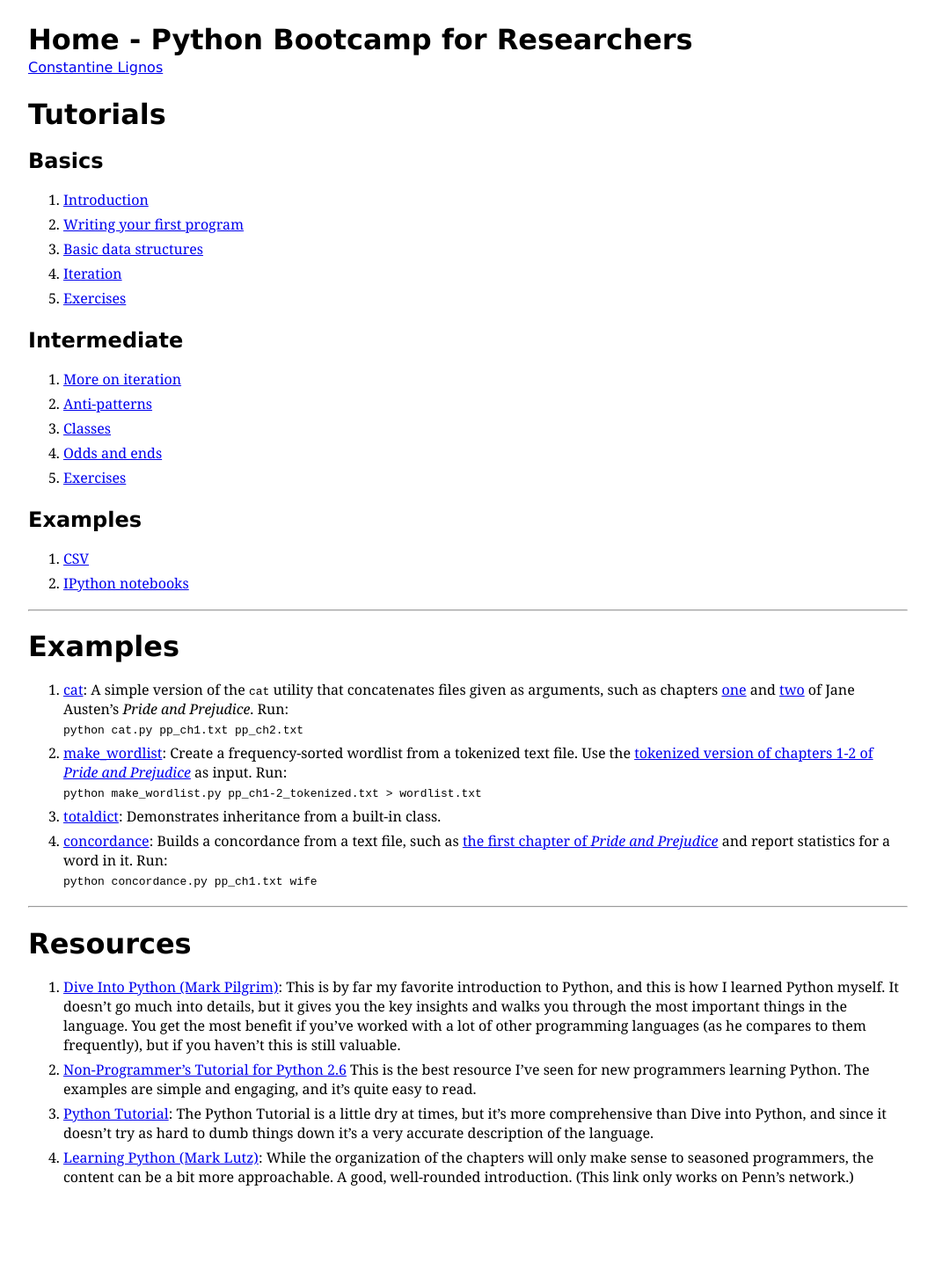
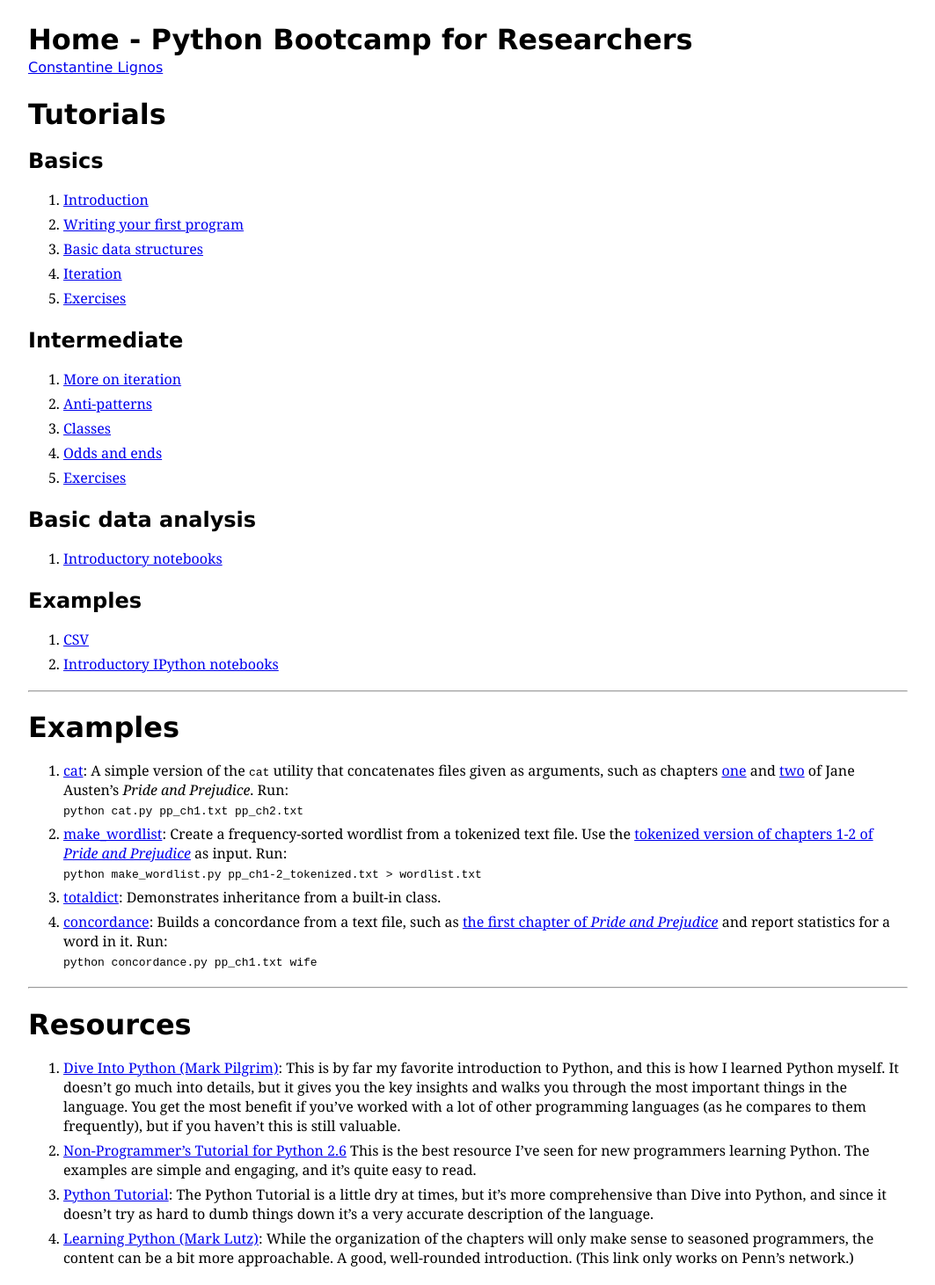
Before and after one commit to KristenZhao/constantinelignos.github.io, a Jekyll site: the page built from pybootcamp/index.md, in a window 1280 px wide. Shown: the whole page at 88% size, without its empty margins (108-1171 px from the left). Built offline with Jekyll 4.4.1, drawn with Linux system fonts in a browser that asks for light colours; comment, search, counter and statistics services are not loaded; before the commit the page ends 1369 px from its top, so only the background shows below that.

Commit message:
Add numpy and pandas notebooks

```diff
--- a/pybootcamp/index.md
+++ b/pybootcamp/index.md
@@ -24,9 +24,12 @@ analytics: pybootcamp
 1. [Odds and ends](odds-ends.html)
 1. [Exercises](exercises2.html)
 
+## Basic data analysis
+1. [Introductory notebooks](intro-notebooks.html)
+
 ## Examples
 1. [CSV](csv.html)
-1. [IPython notebooks](notebooks.html)
+1. [Introductory IPython notebooks](notebooks.html)
 
 ---
 
```
